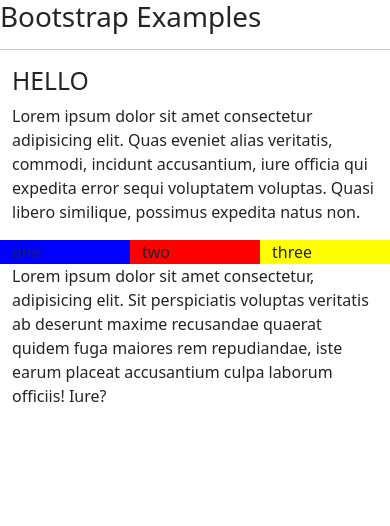
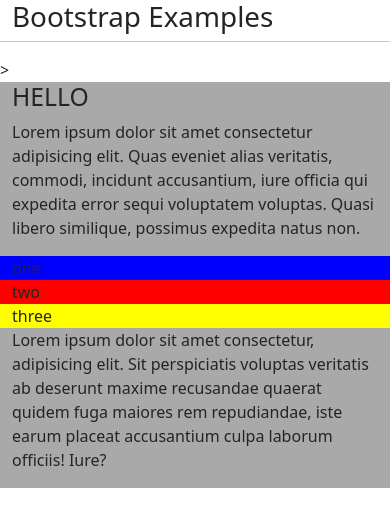
Before and after one commit to Juan11211/bootstrap-examples, a plain HTML site: page index.html in a window 390 px wide. Drawn offline with nearby package versions, Linux system fonts and the light colour scheme.

Commit message:
responsive grid

```diff
--- a/css/style.css
+++ b/css/style.css
@@ -9,3 +9,7 @@
 #panel3 {
     background-color: yellow;
 }
+
+.col{
+    background-color: darkgray;
+}
--- a/index.html
+++ b/index.html
@@ -1,45 +1,61 @@
 <!doctype html>
 <html lang="en">
+
 <head>
     <meta charset="utf-8">
     <meta name="viewport" content="width=device-width, initial-scale=1">
     <title>Bootstrap-examples</title>
-    <link href="https://cdn.jsdelivr.net/npm/bootstrap@5.2.3/dist/css/bootstrap.min.css" rel="stylesheet" integrity="sha384-rbsA2VBKQhggwzxH7pPCaAqO46MgnOM80zW1RWuH61DGLwZJEdK2Kadq2F9CUG65" crossorigin="anonymous">
+    <link href="https://cdn.jsdelivr.net/npm/bootstrap@5.2.3/dist/css/bootstrap.min.css" rel="stylesheet"
+        integrity="sha384-rbsA2VBKQhggwzxH7pPCaAqO46MgnOM80zW1RWuH61DGLwZJEdK2Kadq2F9CUG65" crossorigin="anonymous">
     <link rel="stylesheet" href="css/style.css">
 </head>
+
 <body>
 
     <header></header>
 
-    <main>
+    <main class="container">
+        <div class="row">
             <h1>Bootstrap Examples</h1>
 
-        <hr>
+            <hr>>
+        </div>
 
-        <div class="container">
+
         <div class="row">
             <div class="col">
                 <div id="hero">
                     <h2>HELLO</h2>
-                        <p>Lorem ipsum dolor sit amet consectetur adipisicing elit. Quas eveniet alias veritatis, commodi, incidunt accusantium, iure officia qui expedita error sequi voluptatem voluptas. Quasi libero similique, possimus expedita natus non.</p>
+                    <p>Lorem ipsum dolor sit amet consectetur adipisicing elit. Quas eveniet alias veritatis, commodi,
+                        incidunt accusantium, iure officia qui expedita error sequi voluptatem voluptas. Quasi libero
+                        similique, possimus expedita natus non.</p>
                 </div>
             </div>
         </div>
 
 
         <div class="row">
-            <div id="panel1" class="col">one</div>
-            <div id="panel2" class="col">two</div>
-            <div id="panel3" class="col">three</div>
+            <div id="panel1" class="col-sm-12 col-md-6 col-lg-4">one</div>
+            <div id="panel2" class="col-sm-12 col-md-6 col-lg-4">two</div>
+            <div id="panel3" class="col-sm-12 col-md-6 col-lg-4">three</div>
         </div>
 
-        <p>Lorem ipsum dolor sit amet consectetur, adipisicing elit. Sit perspiciatis voluptas veritatis ab deserunt maxime recusandae quaerat quidem fuga maiores rem repudiandae, iste earum placeat accusantium culpa laborum officiis! Iure?</p>
+        <div class="row">
+            <div class="col">
+                <p>Lorem ipsum dolor sit amet consectetur, adipisicing elit. Sit perspiciatis voluptas veritatis ab
+                    deserunt maxime recusandae quaerat quidem fuga maiores rem repudiandae, iste earum placeat
+                    accusantium culpa laborum officiis! Iure?</p>
+            </div>
 
         </div>
+
     </main>
 
 
 
-    <script src="https://cdn.jsdelivr.net/npm/bootstrap@5.2.3/dist/js/bootstrap.bundle.min.js" integrity="sha384-kenU1KFdBIe4zVF0s0G1M5b4hcpxyD9F7jL+jjXkk+Q2h455rYXK/7HAuoJl+0I4" crossorigin="anonymous"></script>
+    <script src="https://cdn.jsdelivr.net/npm/bootstrap@5.2.3/dist/js/bootstrap.bundle.min.js"
+        integrity="sha384-kenU1KFdBIe4zVF0s0G1M5b4hcpxyD9F7jL+jjXkk+Q2h455rYXK/7HAuoJl+0I4"
+        crossorigin="anonymous"></script>
 </body>
+
 </html>
```
Lines whose indentation alone changed are shown as unchanged.
